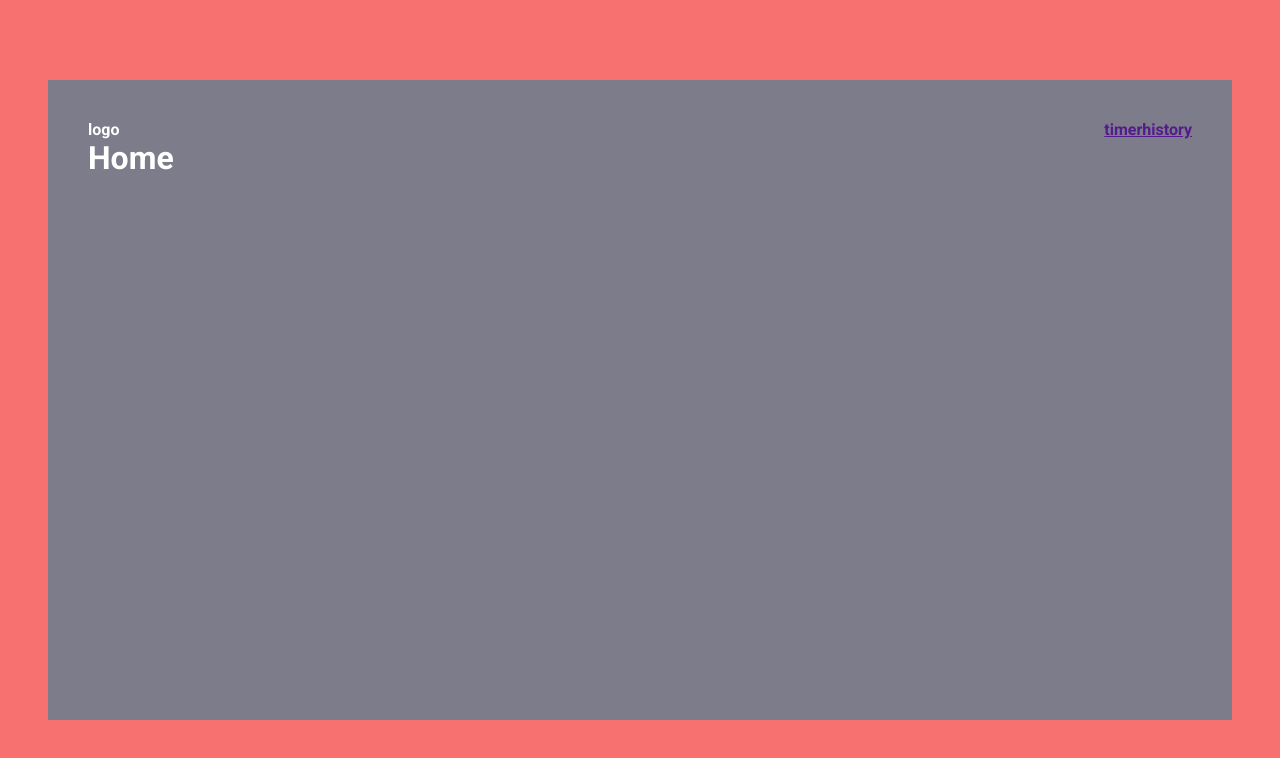
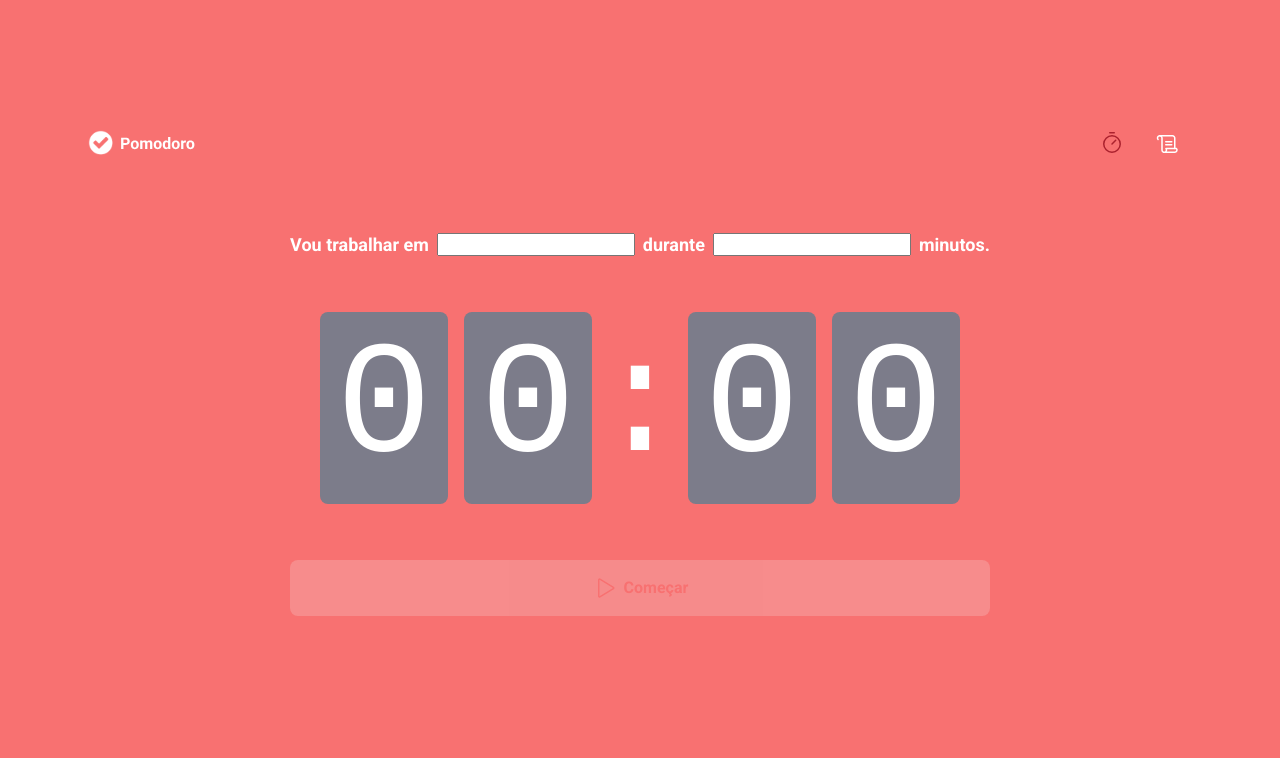
Before and after one commit to vagner531/pomodoro-react, a React (Vite) app: page / in a window 1280 px wide. Shown: the top 758 px of the page. Built offline with nearby package versions, Linux system fonts and the light colour scheme.

Commit message:
feat: add styled button home

```diff
--- a/src/Router.tsx
+++ b/src/Router.tsx
@@ -1,7 +1,9 @@
 import { Routes, Route } from "react-router-dom";
-import { Home } from "./pages/Home";
+
 import { History } from "./pages/History";
 import { DefaultLayout } from "./layouts/DefaultLayout";
+import { Home } from "./pages/Home";
+
 
 export function Router() {
   return (
--- a/src/components/Header/index.tsx
+++ b/src/components/Header/index.tsx
@@ -1,16 +1,20 @@
 import { HeaderContainer } from "./styles";
+
+import logoPomo from '../../assets/logo-pomodoro.svg'
+import { Timer, Scroll } from "phosphor-react";
+import { NavLink } from "react-router-dom";
 
 export function Header() {
   return(
     <HeaderContainer>
-      <span>logo</span>
+      <img src={logoPomo} alt="" />
       <nav>
-        <a href="">
-          timer
-        </a>
-        <a href="">
-          history
-        </a>
+        <NavLink to="/" title="Timer">
+          <Timer size={24}/>
+        </NavLink>
+        <NavLink to="/history" title="Histórico">
+        <Scroll size={24}/>
+        </NavLink>
       </nav>
     </HeaderContainer>
   )
--- a/src/components/Header/styles.ts
+++ b/src/components/Header/styles.ts
@@ -1,8 +1,36 @@
 import styled from "styled-components";
-
 
 export const HeaderContainer = styled.div`
   display: flex;
   align-items: center;
   justify-content: space-between;
+
+  nav {
+    display: flex;
+    gap: 0.5rem;
+
+    a {
+      width: 3rem;
+      height: 3rem;
+
+      display: flex;
+      justify-content: center;
+      align-items: center;
+
+      color: ${(props) => props.theme["white"]};
+
+      border-top: 3px solid transparent;
+      border-bottom: 3px solid transparent;
+
+
+
+      &:hover {
+        border-bottom: 3px solid ${(props) => props.theme["white"]};
+      }
+
+      &.active {
+        color: ${(props) => props.theme["red-500"]};
+      }
+    }
+  }
 `;
--- a/src/layouts/DefaultLayout/styles.ts
+++ b/src/layouts/DefaultLayout/styles.ts
@@ -6,7 +6,7 @@ export const LayoutContainer = styled.div`
   margin: 5rem auto;
   padding: 2.5rem;
 
-  background: ${props => props.theme['gray-500']};
+  /* background: ${props => props.theme['gray-500']}; */
 
   display:flex;
   flex-direction: column
--- a/src/pages/Home.tsx
+++ /dev/null
@@ -1,8 +0,0 @@
-
-export function Home() {
-  return(
-    <div>
-      <h1>Home</h1>
-    </div>
-  )
-}
--- /dev/null
+++ b/src/pages/Home/index.tsx
@@ -0,0 +1,32 @@
+import { Play } from "phosphor-react"
+import { CoutdowContainer, FormContainer, HomeContainer, Separator, StartCountdownButton } from "./styles";
+
+export function Home() {
+  return (
+    <HomeContainer>
+      <form action="">
+       <FormContainer>
+       <label htmlFor="task">Vou trabalhar em</label>
+        <input id="task" />
+
+        <label htmlFor="minutesAmount">durante</label>
+        <input type="number" id="minutesAmount" />
+
+        <span>minutos.</span>
+       </FormContainer>
+
+        <CoutdowContainer>
+          <span>0</span>
+          <span>0</span>
+          <Separator>:</Separator>
+          <span>0</span>
+          <span>0</span>
+        </CoutdowContainer>
+        <StartCountdownButton disabled type="submit">
+          <Play size={24} />
+          Começar
+        </StartCountdownButton>
+      </form>
+    </HomeContainer>
+  );
+}
--- /dev/null
+++ b/src/pages/Home/styles.ts
@@ -0,0 +1,81 @@
+import styled from "styled-components";
+
+export const HomeContainer = styled.main`
+  flex: 1;
+
+  display: flex;
+  flex-direction: column;
+  align-items: center;
+  justify-content: center;
+
+  form {
+    display: flex;
+    flex-direction: column;
+    align-items: center;
+    gap: 3.5rem;
+  }
+`;
+export const FormContainer = styled.div`
+  width: 100%;
+  display: flex;
+  align-items: center;
+  justify-content: center;
+  gap: 0.5rem;
+  color: ${(props) => props.theme['white']};
+  font-size:  1.125rem;
+  font-weight: bold;
+  flex-wrap: wrap;
+`;
+export const CoutdowContainer = styled.div`
+  font-family: 'Roboto Mono', monospace;
+  font-size: 10rem;
+  line-height: 8rem;
+  color: ${(props) => props.theme['white']};
+
+  display: flex;
+  gap: 1rem;
+
+  span {
+    background: ${(props) => props.theme['gray-500']};
+    padding: 2rem 1rem;
+    border-radius: 8px;
+  }
+`;
+
+export const Separator = styled.div`
+  padding: 2rem 0;
+  color: ${(props) => props.theme['white']};
+
+  width: 4rem;
+  overflow: hidden;
+  display: flex;
+  justify-content: center;
+`;
+
+export const StartCountdownButton = styled.button`
+  width:100%;
+  border: 0;
+  padding: 1rem;
+  border-radius: 8px;
+
+  display: flex;
+  align-items: center;
+  justify-content: center;
+
+  gap: 0.5rem;
+  font-weight: bold;
+
+  cursor: pointer;
+
+  color: ${(props) => props.theme['red-400']};
+
+  &:disabled {
+    opacity: 0.7;
+    cursor: not-allowed;
+  }
+
+  &:not(:disabled):hover{
+    background: ${(props) => props.theme['red-500']};
+    color: ${(props) => props.theme['white']}
+  }
+`;
--- a/src/styles/global.ts
+++ b/src/styles/global.ts
@@ -14,6 +14,7 @@ export const GlobalStyle = createGlobalStyle`
   body {
     background: ${(props) => props.theme['red-400']};
     color: ${(props) => props.theme.white};
+    --webkit-font-smoothing: antialiased;
   }
   body, input, textearea, button {
     font-family: 'Roboto', sans-serif;
```
Also changed, not shown: src/assets/logo-pomodoro.svg (added).
